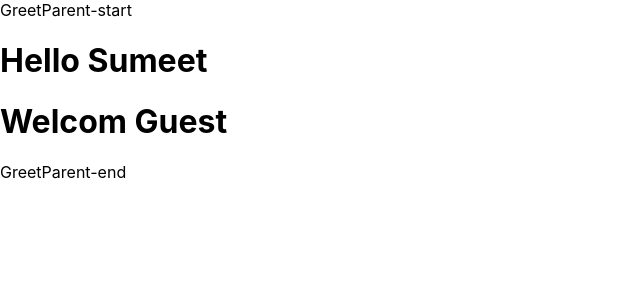
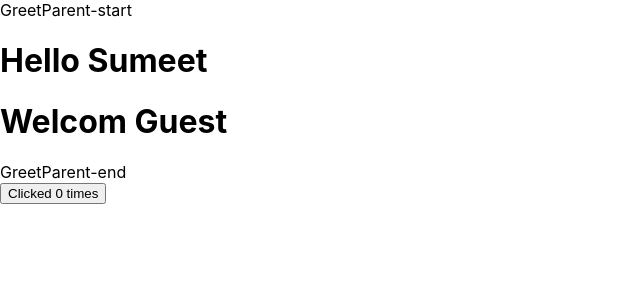
Before and after one commit to sumeetpatond/React-Typescript, a React (Create React App) app: page / in a window 1280 px wide. Shown: the top 300 px of the page, without its empty margins (0-640 px from the left). Built offline with nearby package versions, Linux system fonts and the light colour scheme.

Commit message:
implemented button event

```diff
--- a/src/App.tsx
+++ b/src/App.tsx
@@ -1,14 +1,24 @@
-import React from 'react';
+import React, { useState } from 'react';
 import './App.css';
+import Button from './components/Button';
 import Greet from "./components/Greet";
 import GreetParent from "./components/GreetParent";
 
 function App() {
+  const [count, setCount] = useState(0);
+
+  const handleOnClick:React.MouseEventHandler = function(e){
+      setCount(count+1)
+  }
+
   return (
-    <GreetParent>
-      <Greet name="Sumeet" isLoggedIn={true}/>
-      <Greet isLoggedIn={false}/>
-    </GreetParent>
+    <>
+      <GreetParent>
+        <Greet name="Sumeet" isLoggedIn={true}/>
+        <Greet isLoggedIn={false}/>
+      </GreetParent>
+      <Button  count={count} handleOnClick={handleOnClick}></Button>
+    </>
   );
 }
 
--- /dev/null
+++ b/src/components/Button.tsx
@@ -0,0 +1,12 @@
+import React from 'react'
+
+type ButtonProps = {
+    count: number;
+    handleOnClick: React.MouseEventHandler
+}
+
+const Button = function(props:ButtonProps){
+    return <button onClick={props.handleOnClick}>Clicked {props.count} times</button>
+}
+
+export default Button;
```
